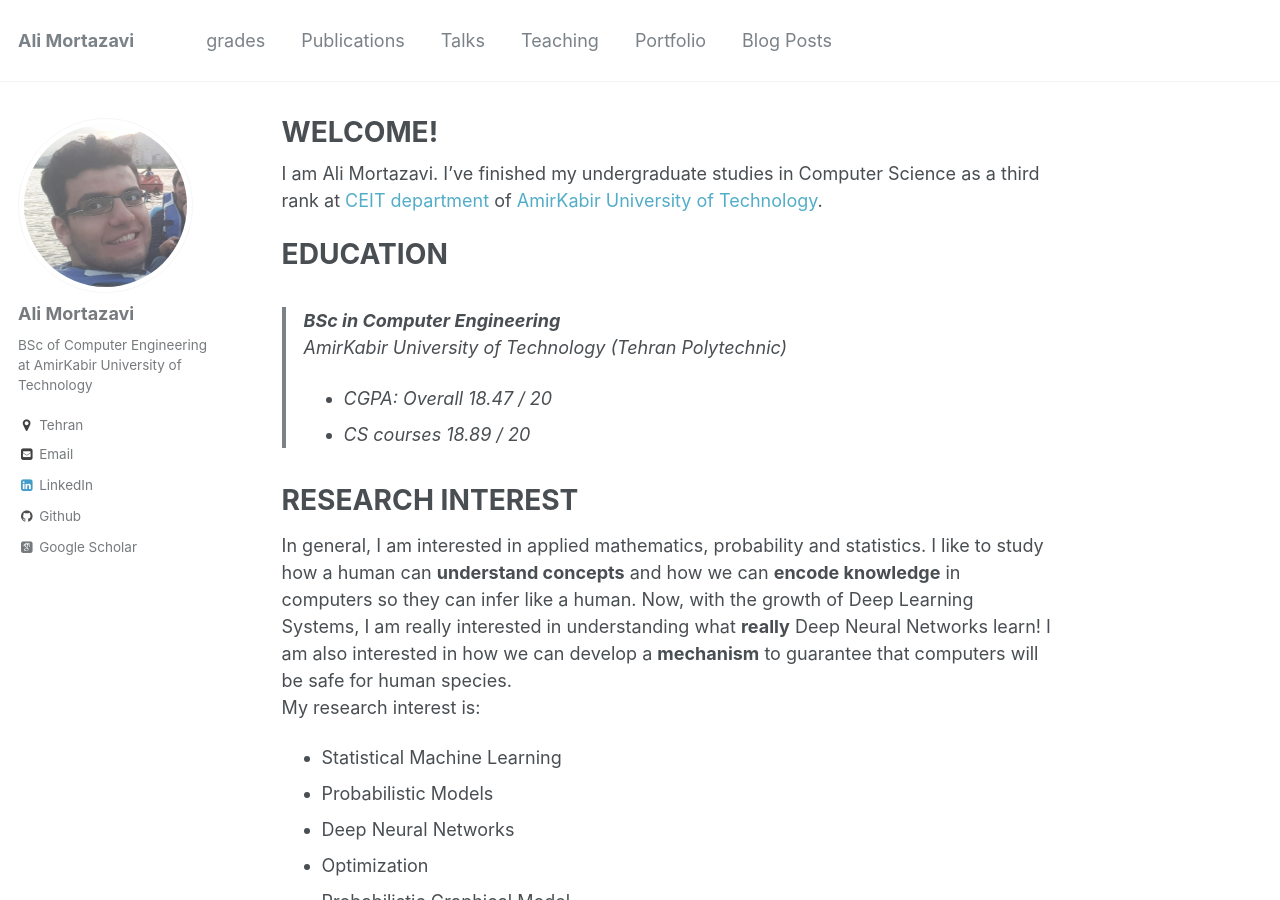
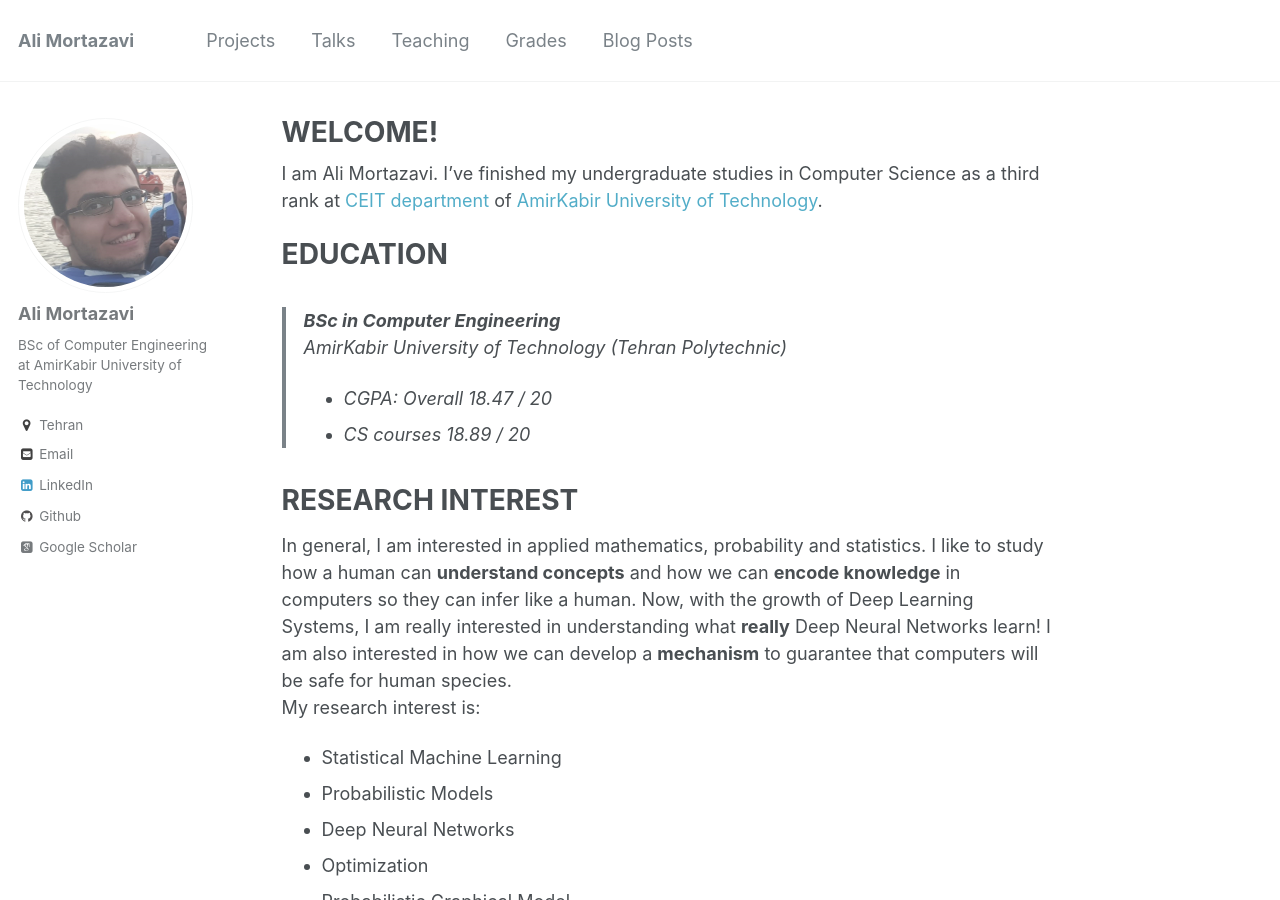
Before and after one commit to AliMorty/AliMorty.github.io, a Jekyll site: the page built from _pages/grades.md, in a window 1280 px wide and 900 px high. Built offline with Jekyll 4.4.1, drawn with Linux system fonts in a browser that asks for light colours; some web fonts are replaced.

Commit message:
Update navigation.yml

```diff
--- a/_data/navigation.yml
+++ b/_data/navigation.yml
@@ -1,9 +1,8 @@
 # main links links
 main:
-  - title: "grades"
-    url: /grades/
 
-  - title: "Publications"
+
+  - title: "Projects"
     url: /publications/
 
   - title: "Talks"
@@ -12,8 +11,8 @@ main:
   - title: "Teaching"
     url: /teaching/
 
-  - title: "Portfolio"
-    url: /portfolio/
+  - title: "Grades"
+    url: /grades/
 
   - title: "Blog Posts"
     url: /year-archive/
```
